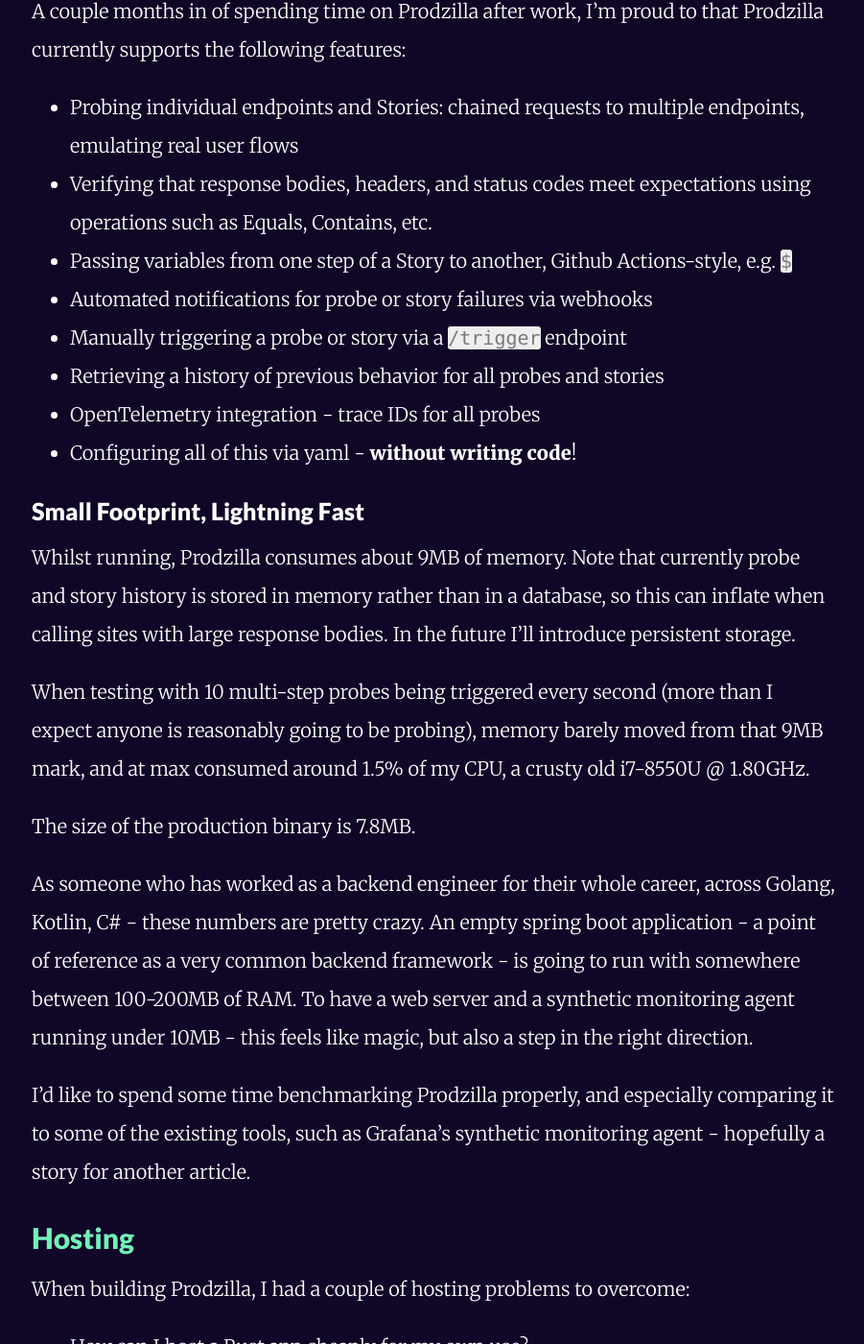
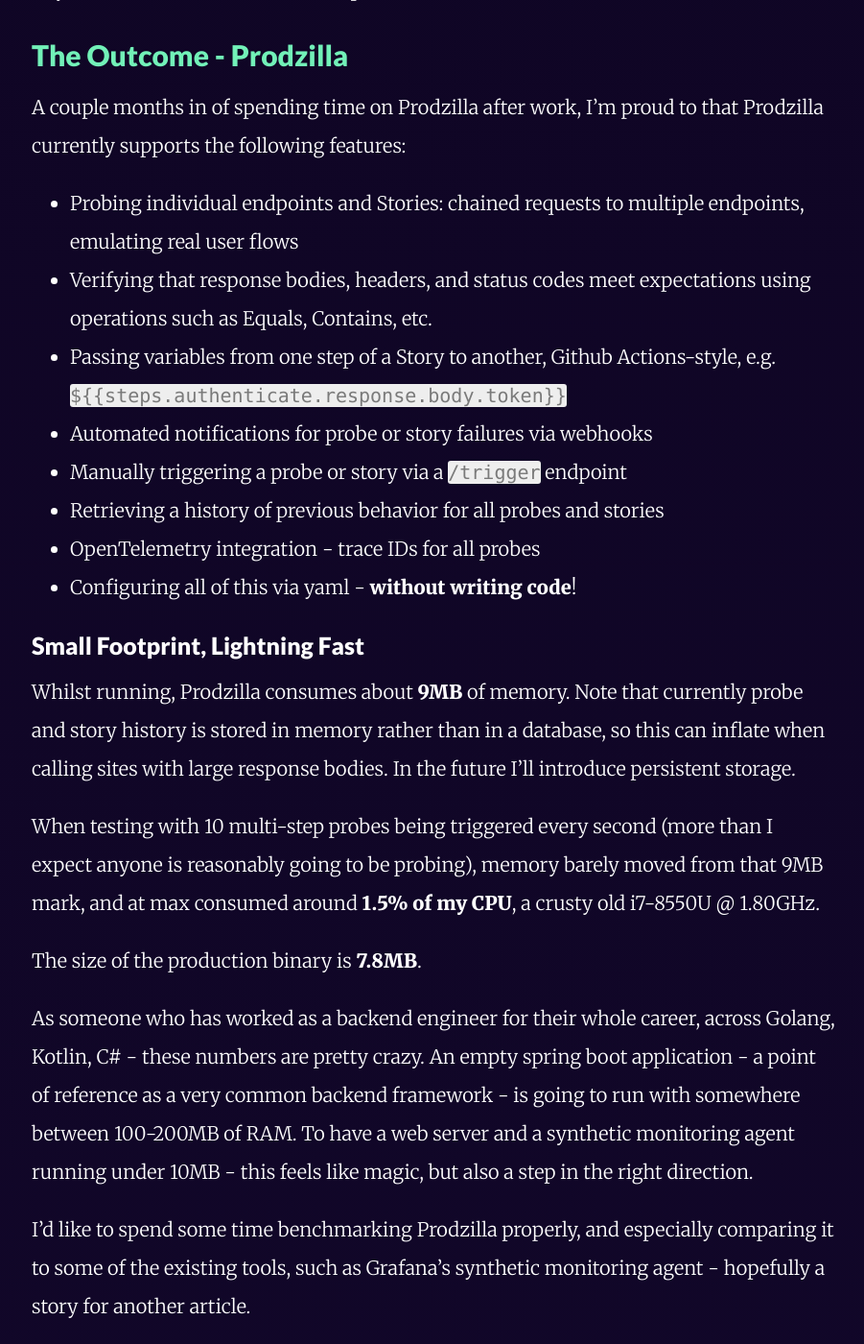
Before and after one commit to codingupastorm/codingupastorm.github.io, a Jekyll site: the page built from _posts/2024-02-21-prodzilla-zero-to-prod-with-shuttle.md, in a window 1280 px wide and 1400 px high, scrolled down 5758 px. Shown: the whole window at 96% size, without its empty margins (187-1088 px from the left). Built offline with Jekyll 4.4.1, drawn with Linux system fonts in a browser that asks for light colours; nearby versions of some CDN libraries; some of the changed text lies outside the part shown.

Commit message:
Complete?

```diff
--- a/_posts/2024-02-21-prodzilla-zero-to-prod-with-shuttle.md
+++ b/_posts/2024-02-21-prodzilla-zero-to-prod-with-shuttle.md
@@ -99,7 +101,7 @@
 A couple months in of spending time on Prodzilla after work, I’m proud to that Prodzilla currently supports the following features:
 - Probing individual endpoints and Stories: chained requests to multiple endpoints, emulating real user flows
 - Verifying that response bodies, headers, and status codes meet expectations using operations such as Equals, Contains, etc.
-- Passing variables from one step of a Story to another, Github Actions-style, e.g. `${{steps.authenticate.response.body.token}}`
+- Passing variables from one step of a Story to another, Github Actions-style, e.g. `{% raw %}${{steps.authenticate.response.body.token}}{% endraw %}`
 - Automated notifications for probe or story failures via webhooks
 - Manually triggering a probe or story via a `/trigger` endpoint
 - Retrieving a history of previous behavior for all probes and stories
@@ -107,11 +109,11 @@
 - Configuring all of this via yaml - **without writing code**!
 
 ### Small Footprint, Lightning Fast
-Whilst running, Prodzilla consumes about 9MB of memory. Note that currently probe and story history is stored in memory rather than in a database, so this can inflate when calling sites with large response bodies. In the future I’ll introduce persistent storage.
+Whilst running, Prodzilla consumes about **9MB** of memory. Note that currently probe and story history is stored in memory rather than in a database, so this can inflate when calling sites with large response bodies. In the future I’ll introduce persistent storage.
 
-When testing with 10 multi-step probes being triggered every second (more than I expect anyone is reasonably going to be probing), memory barely moved from that 9MB mark, and at max consumed around 1.5% of my CPU, a crusty old i7-8550U @ 1.80GHz.
+When testing with 10 multi-step probes being triggered every second (more than I expect anyone is reasonably going to be probing), memory barely moved from that 9MB mark, and at max consumed around **1.5% of my CPU**, a crusty old i7-8550U @ 1.80GHz.
 
-The size of the production binary is 7.8MB.
+The size of the production binary is **7.8MB**.
 
 As someone who has worked as a backend engineer for their whole career, across Golang, Kotlin, C# - these numbers are pretty crazy. An empty spring boot application - a point of reference as a very common backend framework - is going to run with somewhere between 100-200MB of RAM. To have a web server and a synthetic monitoring agent running under 10MB - this feels like magic, but also a step in the right direction.
 
```
Also changed, not shown: other parts of _posts/2024-02-21-prodzilla-zero-to-prod-with-shuttle.md (+10 -8 lines).
